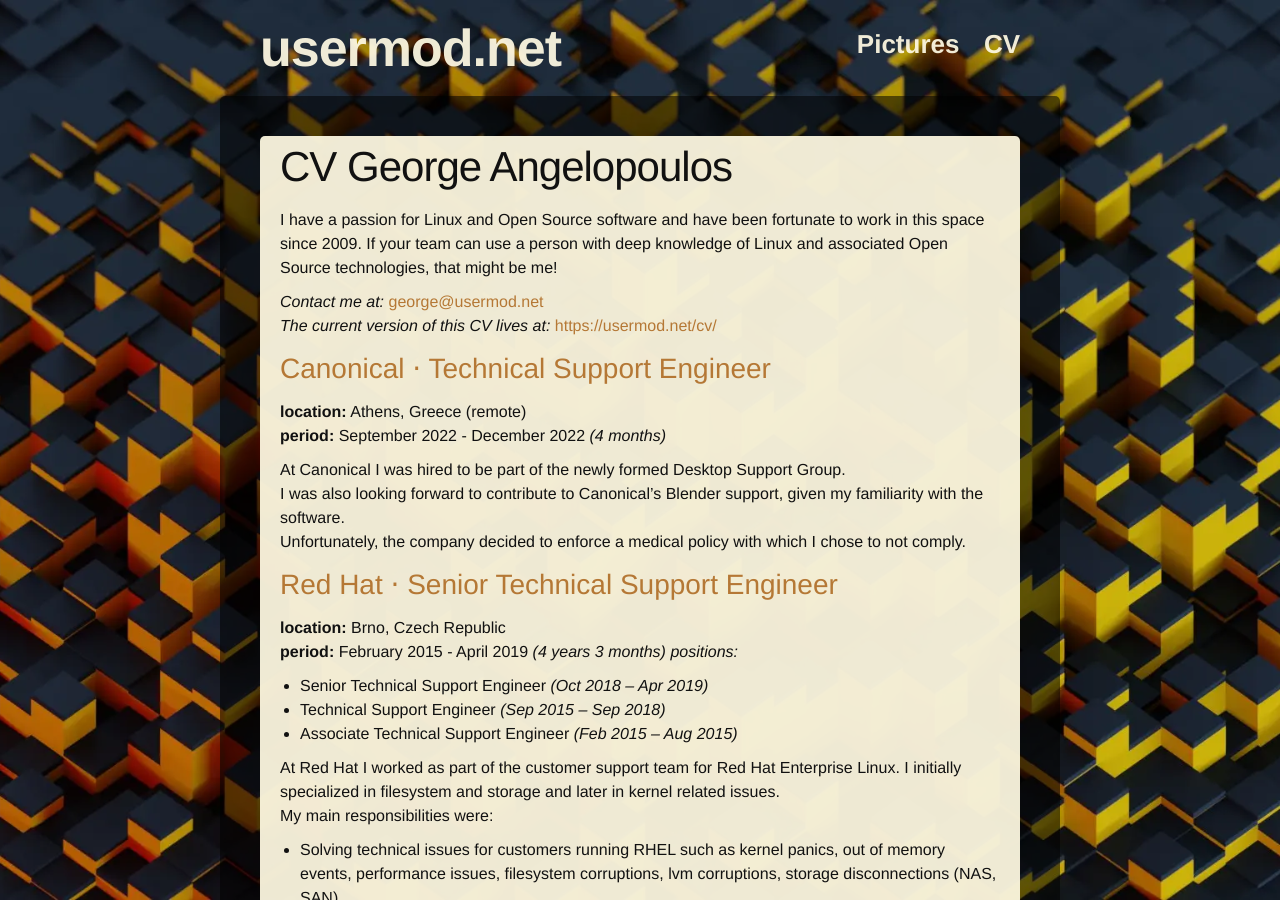
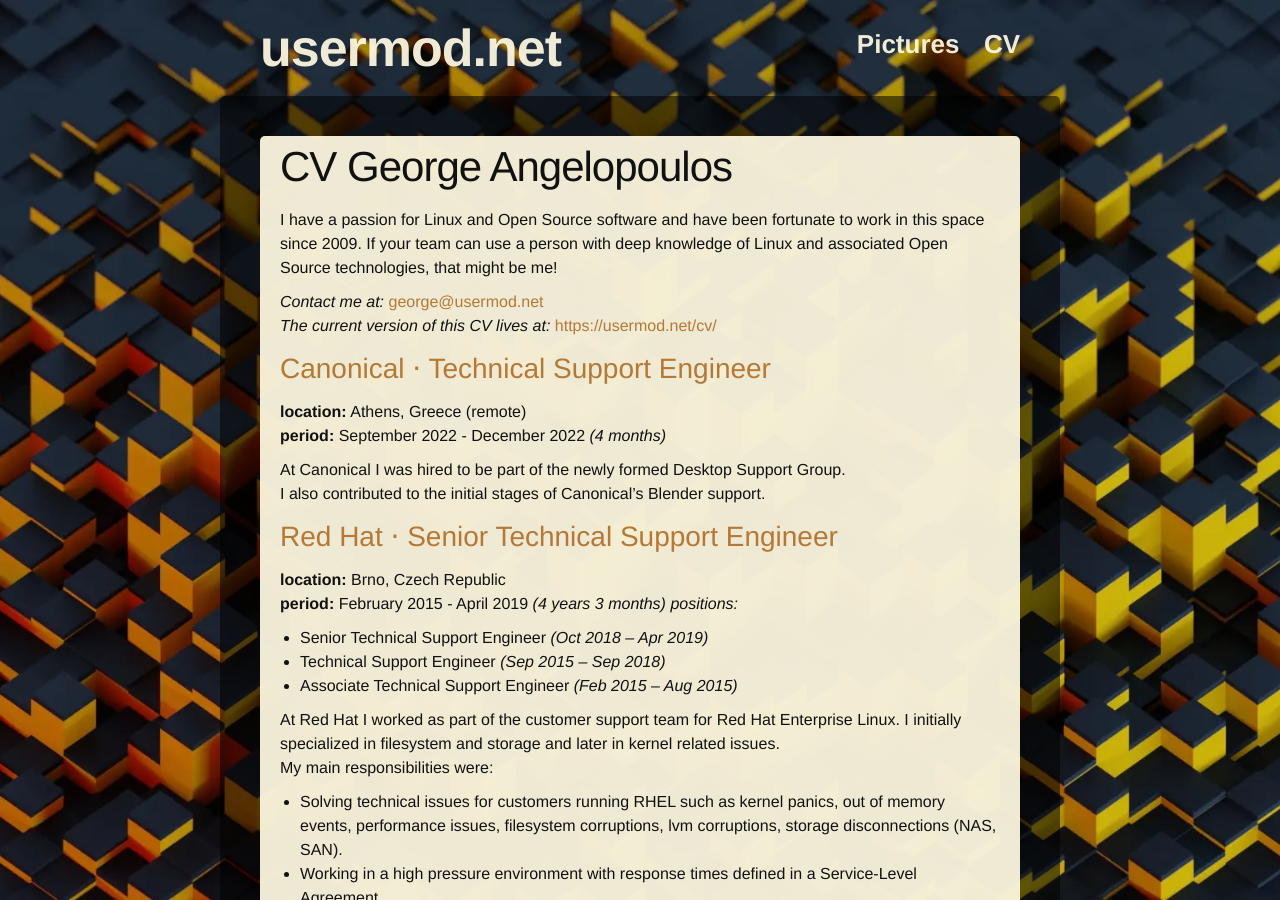
Before and after one commit to gangelop/lathan.github.io, a Jekyll site: the page built from cv.md, in a window 1280 px wide and 900 px high. Built offline with Jekyll 4.4.1, drawn with Linux system fonts in a browser that asks for light colours.

Commit message:
cv update

```diff
--- a/cv.md
+++ b/cv.md
@@ -17,8 +17,7 @@
 **period:** September 2022 - December 2022 *(4 months)*
 
 At Canonical I was hired to be part of the newly formed Desktop Support Group.
-I was also looking forward to contribute to Canonical's Blender support, given my familiarity with the software.
-Unfortunately, the company decided to enforce a medical policy with which I chose to not comply.
+I also contributed to the initial stages of Canonical's Blender support.
 
 # Red Hat ⋅ Senior Technical Support Engineer
 **location:** Brno, Czech Republic
```
